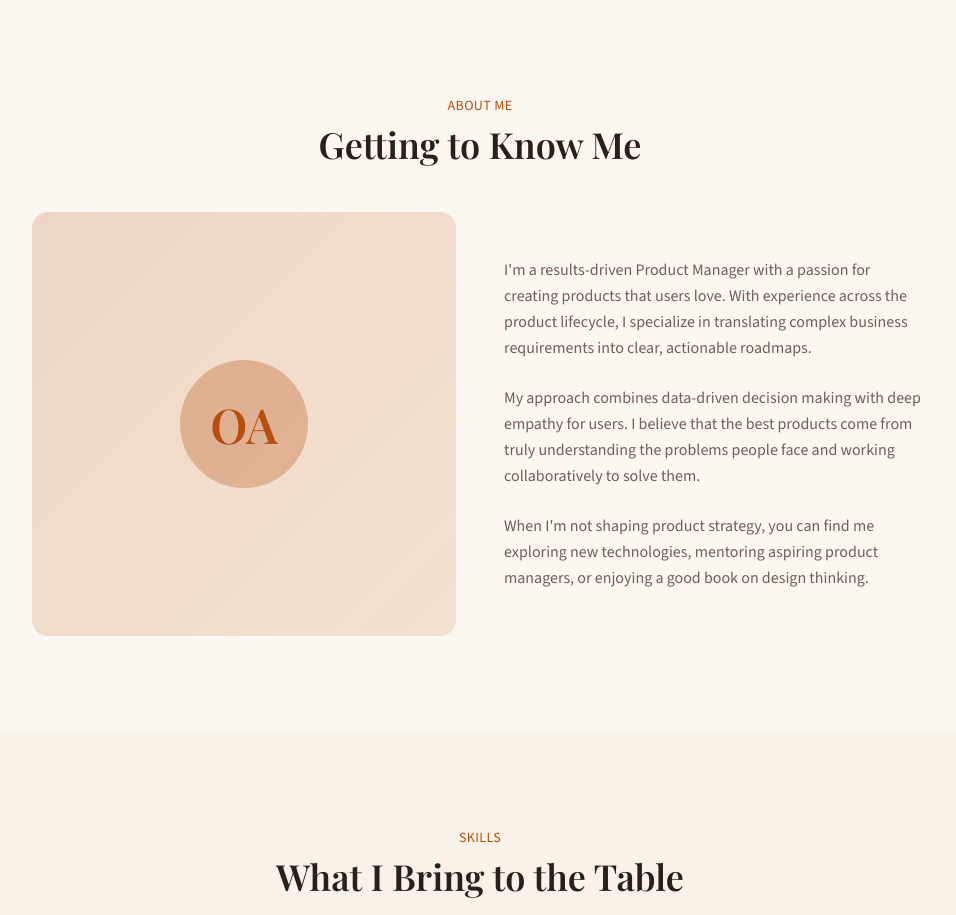
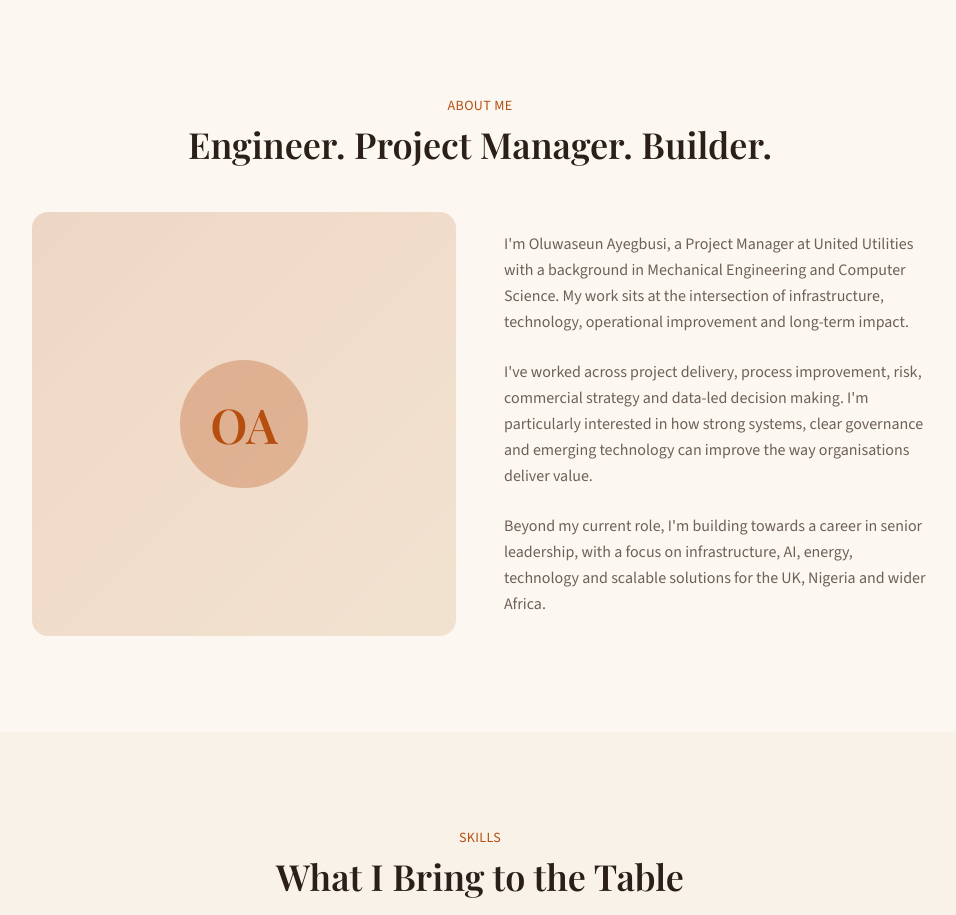
Before and after one commit to seunnnnnnnnn/personal-web, a Next.js app: page / in a window 1280 px wide. Shown: the part 800-1715 px from the top of the page, without its empty margins (160-1116 px from the left). Built offline with nearby package versions, Linux system fonts and the light colour scheme; a web font is replaced by a local one.

Commit message:
Update about-section.tsx

```diff
--- a/components/about-section.tsx
+++ b/components/about-section.tsx
@@ -7,7 +7,7 @@ export function AboutSection() {
             About Me
           </p>
           <h2 className="font-serif text-3xl md:text-4xl font-semibold text-foreground">
-            Getting to Know Me
+            Engineer. Project Manager. Builder.
           </h2>
         </div>
 
@@ -16,7 +16,9 @@ export function AboutSection() {
             <div className="aspect-square rounded-2xl bg-gradient-to-br from-primary/20 to-accent overflow-hidden">
               <div className="w-full h-full flex items-center justify-center">
                 <div className="w-32 h-32 rounded-full bg-primary/30 flex items-center justify-center">
-                  <span className="font-serif text-5xl text-primary font-semibold">OA</span>
+                  <span className="font-serif text-5xl text-primary font-semibold">
+                    OA
+                  </span>
                 </div>
               </div>
             </div>
@@ -25,18 +27,23 @@ export function AboutSection() {
 
           <div className="space-y-6">
             <p className="text-muted-foreground leading-relaxed">
-              I&apos;m a results-driven Product Manager with a passion for creating products that
-              users love. With experience across the product lifecycle, I specialize in translating
-              complex business requirements into clear, actionable roadmaps.
+              I&apos;m Oluwaseun Ayegbusi, a Project Manager at United Utilities with
+              a background in Mechanical Engineering and Computer Science. My work
+              sits at the intersection of infrastructure, technology, operational
+              improvement and long-term impact.
             </p>
+
             <p className="text-muted-foreground leading-relaxed">
-              My approach combines data-driven decision making with deep empathy for users.
-              I believe that the best products come from truly understanding the problems
-              people face and working collaboratively to solve them.
+              I&apos;ve worked across project delivery, process improvement, risk,
+              commercial strategy and data-led decision making. I&apos;m particularly
+              interested in how strong systems, clear governance and emerging
+              technology can improve the way organisations deliver value.
             </p>
+
             <p className="text-muted-foreground leading-relaxed">
-              When I&apos;m not shaping product strategy, you can find me exploring new technologies,
-              mentoring aspiring product managers, or enjoying a good book on design thinking.
+              Beyond my current role, I&apos;m building towards a career in senior
+              leadership, with a focus on infrastructure, AI, energy, technology
+              and scalable solutions for the UK, Nigeria and wider Africa.
             </p>
           </div>
         </div>
```
